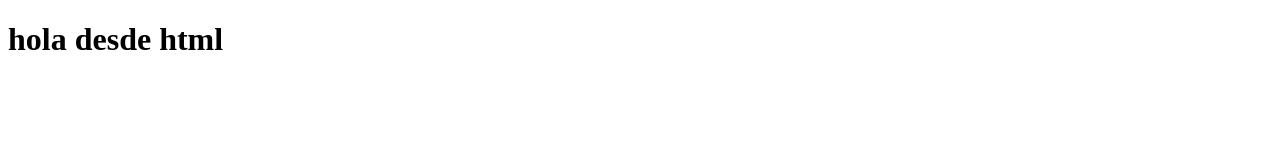
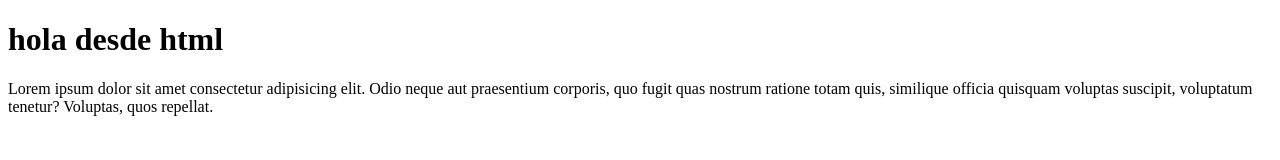
Before and after one commit to tefygz/prueba1, a plain HTML site: page index.html in a window 1280 px wide. Drawn offline with Linux system fonts and the light colour scheme.

Commit message:
agregue etiqueta p

```diff
--- a/index.html
+++ b/index.html
@@ -8,5 +8,6 @@
 </head>
 <body>
     <h1>hola desde html</h1>
+    <p>Lorem ipsum dolor sit amet consectetur adipisicing elit. Odio neque aut praesentium corporis, quo fugit quas nostrum ratione totam quis, similique officia quisquam voluptas suscipit, voluptatum tenetur? Voluptas, quos repellat.</p>
 </body>
 </html>
```
